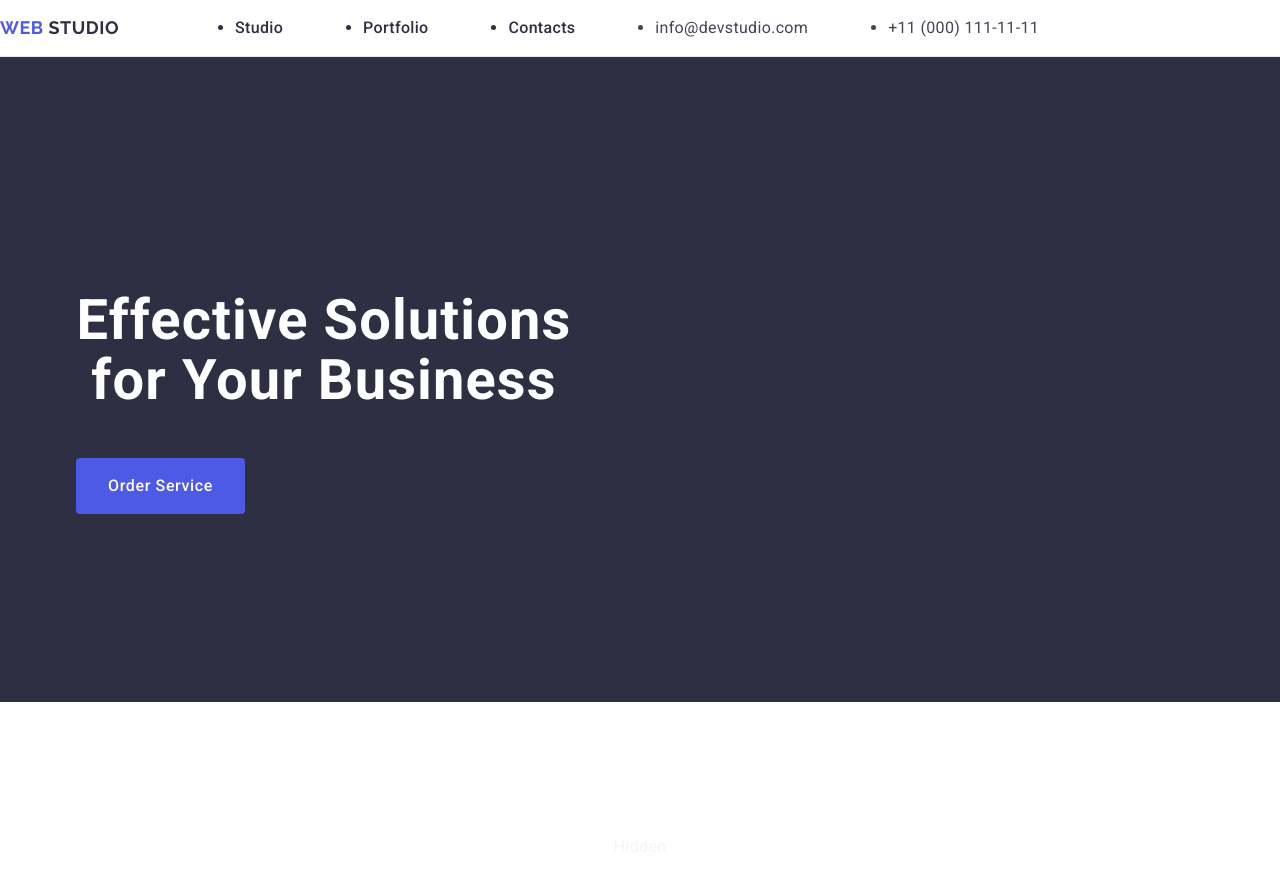
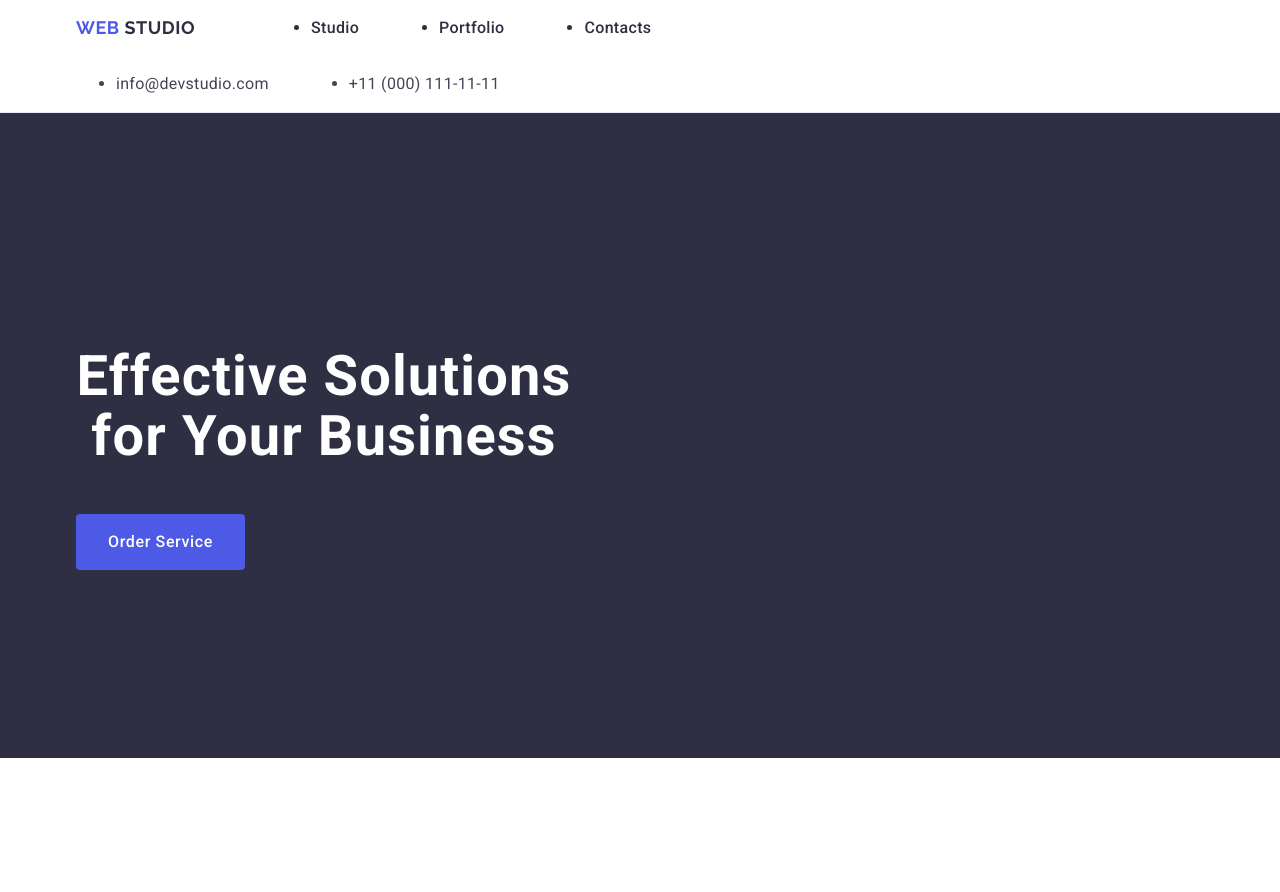
Before and after one commit to artemking2006/goit-markup-hw-03, a plain HTML site: page index.html in a window 1280 px wide. Shown: the top 892 px of the page. Drawn offline with nearby package versions, Linux system fonts and the light colour scheme.

Commit message:
New changes to html file

```diff
--- a/index.html
+++ b/index.html
@@ -21,7 +21,7 @@
   </head>
   <body>
     <header class="header-first">
-      <div class="div-first" class="container">
+      <div class="container">
         <nav class="nav-first">
           <a href="./index.html" class="logo-first"
             >Web <span class="text-one">Studio</span></a
@@ -31,7 +31,7 @@
               <a href="./index.html" class="nav-link">Studio</a>
             </li>
             <li class="nav-li"><a href="" class="nav-link">Portfolio</a></li>
-            <li class="nav-li" class="nav-li-one">
+            <li class="nav-li">
               <a href="" class="nav-link">Contacts</a>
             </li>
           </ul>
@@ -63,7 +63,7 @@
 
       <section class="two-section">
         <div class="container">
-          <h2 class="paragraph-two" class="visually-hidden">Hidden</h2>
+          <h2 class="visually-hidden">Hidden</h2>
           <ul class="two-list">
             <li class="list-item-two">
               <h3 class="heading">Strategy</h3>
```
